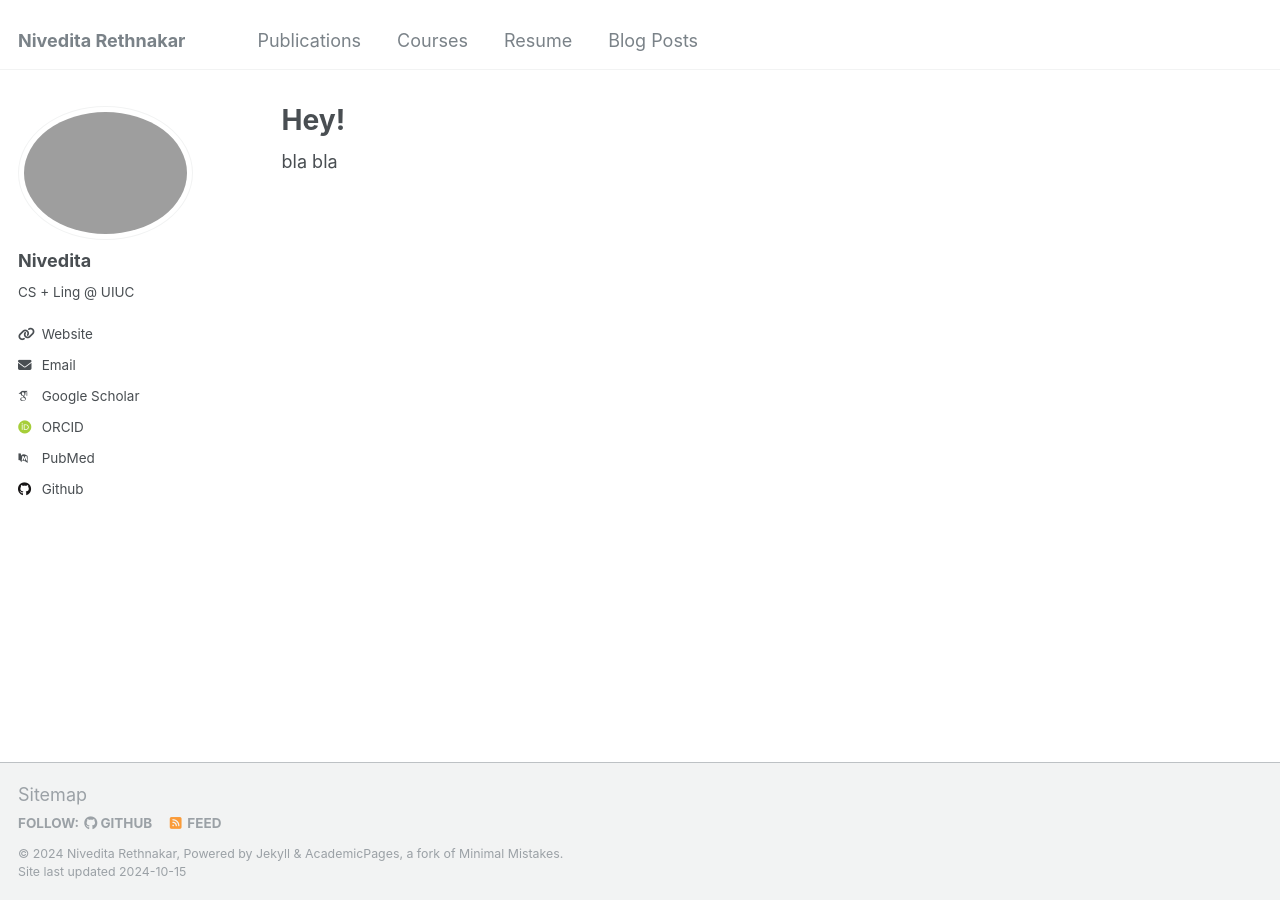
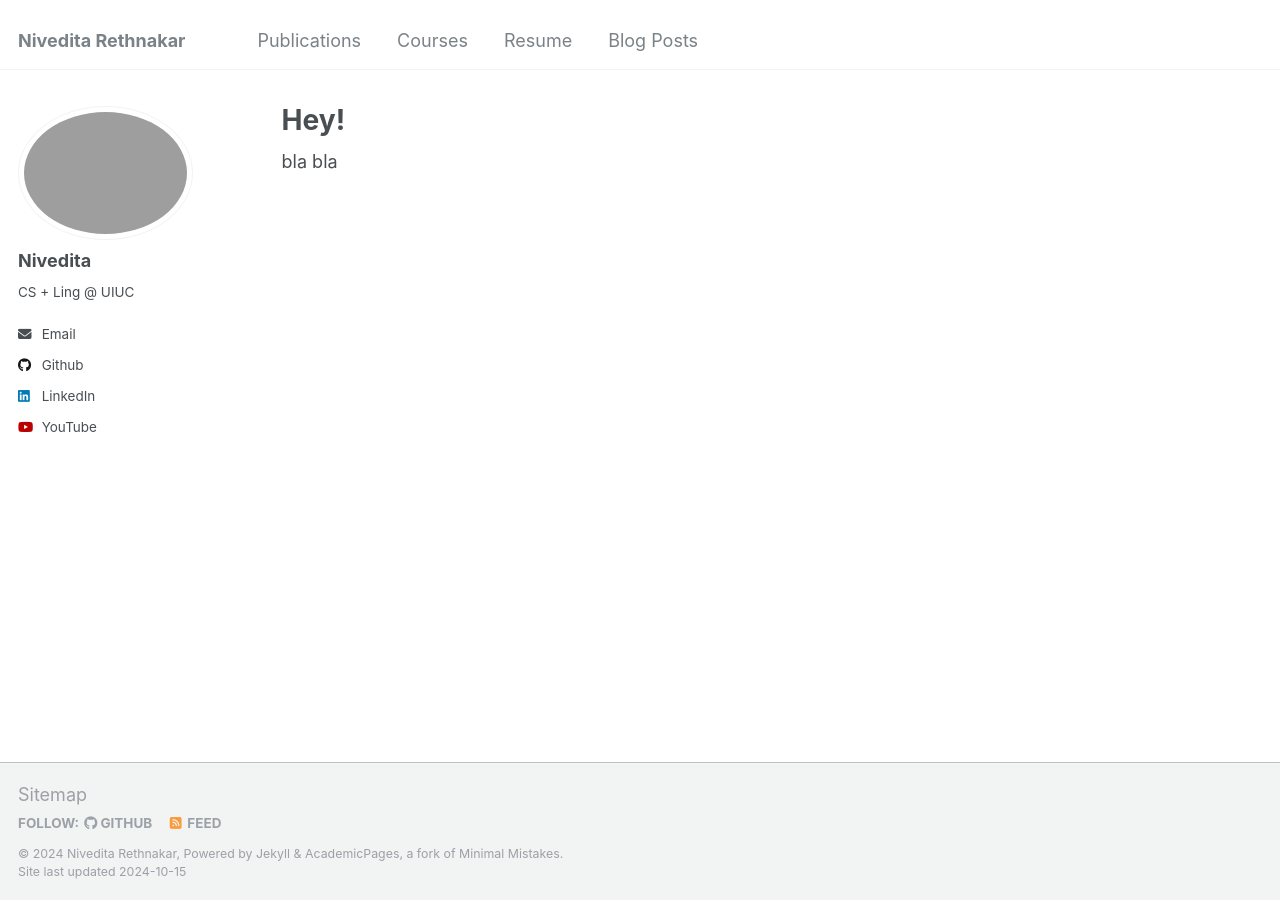
Before and after one commit to nivupai/nivupai.github.io, a Jekyll site: the page built from _pages/about.md, in a window 1280 px wide. Built offline with Jekyll 4.4.1, drawn with Linux system fonts in a browser that asks for light colours; some web fonts are replaced; some of the changed lines change nothing that is shown.

Commit message:
Update _config.yml

```diff
--- a/_config.yml
+++ b/_config.yml
@@ -11,10 +11,10 @@ locale                   : "en-US"
 title                    : "Nivedita Rethnakar"
 title_separator          : "-"
 name                     : &name "Nivedita Rethnakar"
-description              : &description "personal description"
-url                      : https://academicpages.github.io # the base hostname & protocol for your site e.g. "https://mmistakes.github.io"
+description              : &description "Student at UIUC"
+URL                      : "https://nivupai.github.io" # the base hostname & protocol for your site e.g. "https://mmistakes.github.io"
 baseurl                  : "" # the subpath of your site, e.g. "/blog"
-repository               : "academicpages/academicpages.github.io"
+repository               : "nivupai/nivupai.github.io"
 
 # Site Author - The following control what appear as part of the author content on the side bar.
 #               If a field is blank the icon and link will not appear, otherwise it will be shown.
@@ -27,23 +27,23 @@ author:
   bio              : "CS + Ling @ UIUC"
   # location         : "Earth"
   # employer         : "Red Brick University"
-  uri              : "https://nivupai.github.io"
+  url              : "https://nivupai.github.io"
   email            : "nivupai@gmail.com"
 
   # Academic websites
   arxiv            : # URL - Update with the correct link to your profile
-  googlescholar    : "https://scholar.google.com/citations?user=PS_CX0AAAAAJ"
+  googlescholar    : #"https://scholar.google.com/citations?user=PS_CX0AAAAAJ"
   impactstory      : # URL
-  orcid            : "http://orcid.org/yourorcidurl"
+  orcid            : #"http://orcid.org/yourorcidurl"
   semantic         : # URL
-  pubmed           : "https://www.ncbi.nlm.nih.gov/pubmed/?term=john+snow"
+  pubmed           : #"https://www.ncbi.nlm.nih.gov/pubmed/?term=john+snow"
   researchgate     : # URL
 
   # Repositories and software development
   bitbucket        : # Username - Update with your username on the site
   codepen          : # Username
   dribbble         : # Username
-  github           : "academicpages"
+  github           : "nivupai"
   kaggle           : # Username
   stackoverflow    : # User number or user number and name (i.e., use "1" or "1/jeff-atwood")
 
@@ -57,7 +57,7 @@ author:
   keybase          : # Username
   instagram        : # Username
   lastfm           : # Username
-  linkedin         : # Username
+  linkedin         : "nreth"
   mastodon         : # URL
   medium           : # URL
   pinterest        : # Username
@@ -70,7 +70,7 @@ author:
   weibo            : # Username
   wikipedia        : # Username
   xing             : # Username
-  youtube          : # Username
+  youtube          : "nivupai"
   zhihu            : # Username
 
 # Publication Category - The following the list of publication categories and their headings
```
